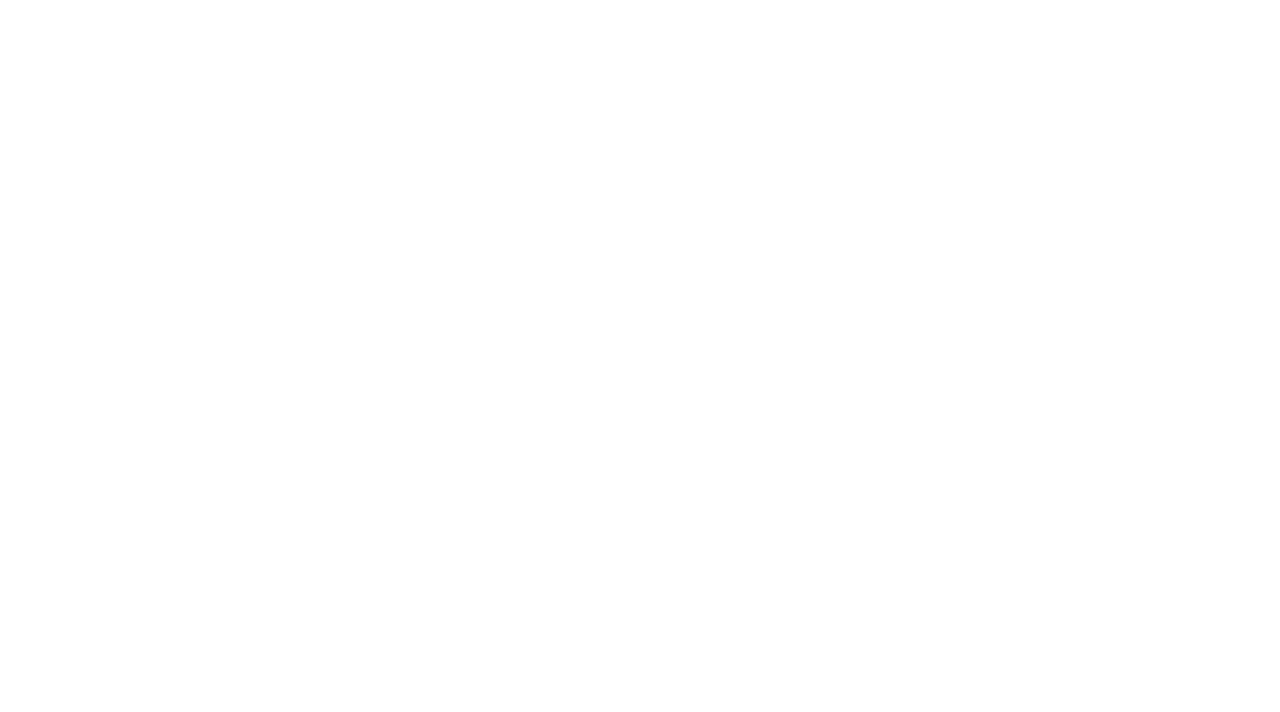
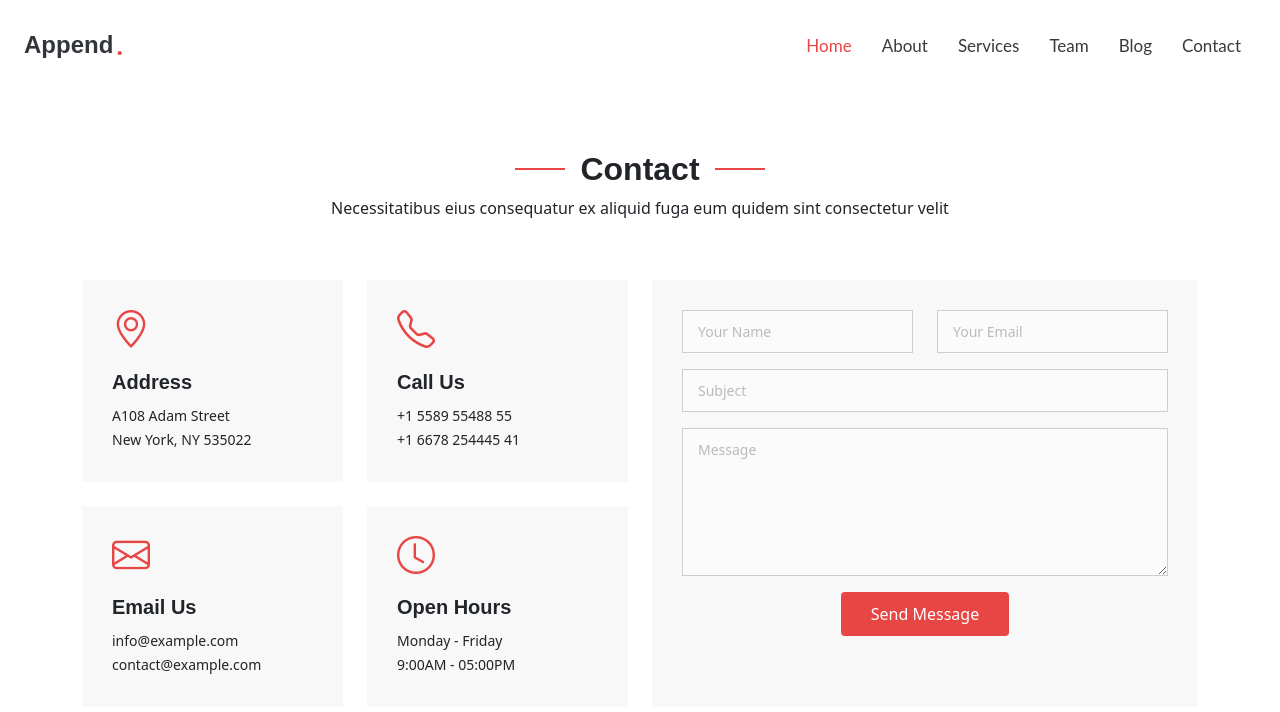
Before and after one commit to javadhaditaghi/react-daily-exercises-3rd-proj, a React (Vite) app: page /contact in a window 1280 px wide. Before the commit this address had no page. Shown: the top 712 px of the page. Built offline with nearby package versions, Linux system fonts and the light colour scheme.

Commit message:
Add the contact us section

```diff
--- a/src/App.jsx
+++ b/src/App.jsx
@@ -6,9 +6,16 @@ import Hero from './assets/Hero/Hero'
 import Services from './assets/Services/Services';
 import Team from './assets/Team/Team';
 import Blog from './assets/Blog/Blog';
+import Contact from './assets/Contact/Contact';
+import Aos from "aos";
+import 'aos/dist/aos.css';
+import { useEffect } from "react";
 
 
 function App() {
+  useEffect(() => {
+    Aos.init();
+  }, []);
 
 
 
@@ -22,6 +29,8 @@ function App() {
           <Route path='services' element={<Services />} />
           <Route path='team' element={<Team />} />
           <Route path='blog' element={<Blog />} />
+          <Route path='contact' element={<Contact />} />
+
         </Route>
       </Routes>
     </BrowserRouter>
--- a/src/assets/Contact/Contact.css
+++ b/src/assets/Contact/Contact.css
@@ -0,0 +1,128 @@
+/* Contact Section - Home Page
+------------------------------*/
+.contact {
+    padding-top: 150px;
+}
+
+.contact .info-item {
+    background: rgba(var(--default-color-rgb), 0.03);
+    padding: 30px;
+}
+
+.contact .info-item i {
+    font-size: 38px;
+    line-height: 0;
+    color: var(--accent-color);
+}
+
+.contact .info-item h3 {
+    font-size: 20px;
+    font-weight: 700;
+    margin: 20px 0 10px 0;
+}
+
+.contact .info-item p {
+    padding: 0;
+    line-height: 24px;
+    font-size: 14px;
+    margin-bottom: 0;
+}
+
+.contact .php-email-form {
+    background: rgba(var(--default-color-rgb), 0.03);
+    padding: 30px;
+    height: 100%;
+}
+
+.contact .php-email-form .error-message {
+    display: none;
+    background: #df1529;
+    color: #ffffff;
+    text-align: left;
+    padding: 15px;
+    margin-bottom: 24px;
+    font-weight: 600;
+}
+
+.contact .php-email-form .sent-message {
+    display: none;
+    color: #ffffff;
+    background: #059652;
+    text-align: center;
+    padding: 15px;
+    margin-bottom: 24px;
+    font-weight: 600;
+}
+
+.contact .php-email-form .loading {
+    display: none;
+    background: var(--background-color);
+    text-align: center;
+    padding: 15px;
+    margin-bottom: 24px;
+}
+
+.contact .php-email-form .loading:before {
+    content: "";
+    display: inline-block;
+    border-radius: 50%;
+    width: 24px;
+    height: 24px;
+    margin: 0 10px -6px 0;
+    border: 3px solid var(--accent-color);
+    border-top-color: var(--background-color);
+    animation: animate-loading 1s linear infinite;
+}
+
+.contact .php-email-form input[type=text],
+.contact .php-email-form input[type=email],
+.contact .php-email-form textarea {
+    font-size: 14px;
+    padding: 10px 15px;
+    box-shadow: none;
+    border-radius: 0;
+    color: var(--default-color);
+    background-color: rgba(var(--background-color-rgb), 0.5);
+    border-color: rgba(var(--default-color-rgb), 0.2);
+}
+
+.contact .php-email-form input[type=text]:focus,
+.contact .php-email-form input[type=email]:focus,
+.contact .php-email-form textarea:focus {
+    border-color: var(--accent-color);
+}
+
+.contact .php-email-form input[type=text]::-moz-placeholder,
+.contact .php-email-form input[type=email]::-moz-placeholder,
+.contact .php-email-form textarea::-moz-placeholder {
+    color: rgba(var(--default-color-rgb), 0.3);
+}
+
+.contact .php-email-form input[type=text]::placeholder,
+.contact .php-email-form input[type=email]::placeholder,
+.contact .php-email-form textarea::placeholder {
+    color: rgba(var(--default-color-rgb), 0.3);
+}
+
+.contact .php-email-form button[type=submit] {
+    background: var(--accent-color);
+    color: var(--contrast-color);
+    border: 0;
+    padding: 10px 30px;
+    transition: 0.4s;
+    border-radius: 4px;
+}
+
+.contact .php-email-form button[type=submit]:hover {
+    background: rgba(var(--accent-color-rgb), 0.8);
+}
+
+@keyframes animate-loading {
+    0% {
+        transform: rotate(0deg);
+    }
+
+    100% {
+        transform: rotate(360deg);
+    }
+}
--- a/src/assets/Contact/Contact.jsx
+++ b/src/assets/Contact/Contact.jsx
@@ -0,0 +1,107 @@
+import "./Contact.css"
+import { Container, Row, Col } from "react-bootstrap"
+
+
+const Contact = () => {
+
+    return (
+        <section id="contact" class="contact">
+
+            <Container>
+                <div class="section-title" data-aos="fade-up">
+                    <h2>Contact</h2>
+                    <p>Necessitatibus eius consequatur ex aliquid fuga eum quidem sint consectetur velit</p>
+                </div>
+            </Container>
+
+
+            <Container data-aos="fade-up" data-aos-delay="100">
+
+                <Row class="gy-4">
+
+                    <Col lg={6}>
+
+                        <Row class=" gy-4">
+                            <Col md={6} className="pb-4">
+                                <div class="info-item" data-aos="fade" data-aos-delay="200">
+                                    <i class="bi bi-geo-alt"></i>
+                                    <h3>Address</h3>
+                                    <p>A108 Adam Street</p>
+                                    <p>New York, NY 535022</p>
+                                </div>
+                            </Col>
+
+                            <Col md={6} className="pb-4">
+                                <div class="info-item" data-aos="fade" data-aos-delay="300">
+                                    <i class="bi bi-telephone"></i>
+                                    <h3>Call Us</h3>
+                                    <p>+1 5589 55488 55</p>
+                                    <p>+1 6678 254445 41</p>
+                                </div>
+                            </Col>
+
+                            <Col md={6}>
+                                <div class="info-item" data-aos="fade" data-aos-delay="400">
+                                    <i class="bi bi-envelope"></i>
+                                    <h3>Email Us</h3>
+                                    <p>info@example.com</p>
+                                    <p>contact@example.com</p>
+                                </div>
+                            </Col>
+
+                            <Col md={6}>
+                                <div class="info-item" data-aos="fade" data-aos-delay="500">
+                                    <i class="bi bi-clock"></i>
+                                    <h3>Open Hours</h3>
+                                    <p>Monday - Friday</p>
+                                    <p>9:00AM - 05:00PM</p>
+                                </div>
+                            </Col>
+
+                        </Row>
+
+                    </Col>
+
+                    <Col lg={6}>
+                        <form action="forms/contact.php" method="post" class="php-email-form" data-aos="fade-up"
+                            data-aos-delay="200">
+                            <Row class="gy-4">
+
+                                <Col md={6} className="pb-3">
+                                    <input type="text" name="name" class="form-control" placeholder="Your Name" required />
+                                </Col>
+
+                                <Col md={6} className="pb-3">
+                                    <input type="email" class="form-control" name="email" placeholder="Your Email" required />
+                                </Col>
+
+                                <Col md={12} className="pb-3">
+                                    <input type="text" class="form-control" name="subject" placeholder="Subject" required />
+                                </Col>
+
+                                <Col md={12} className="pb-3">
+                                    <textarea class="form-control" name="message" rows="6" placeholder="Message" required></textarea>
+                                </Col>
+
+                                <Col md={12} className="text-center">
+                                    <div class="loading">Loading</div>
+                                    <div class="error-message"></div>
+                                    <div class="sent-message">Your message has been sent. Thank you!</div>
+
+                                    <button type="submit">Send Message</button>
+                                </Col>
+
+                            </Row>
+                        </form>
+                    </Col>
+
+                </Row>
+
+            </Container >
+
+        </section >
+
+    )
+}
+
+export default Contact
```
